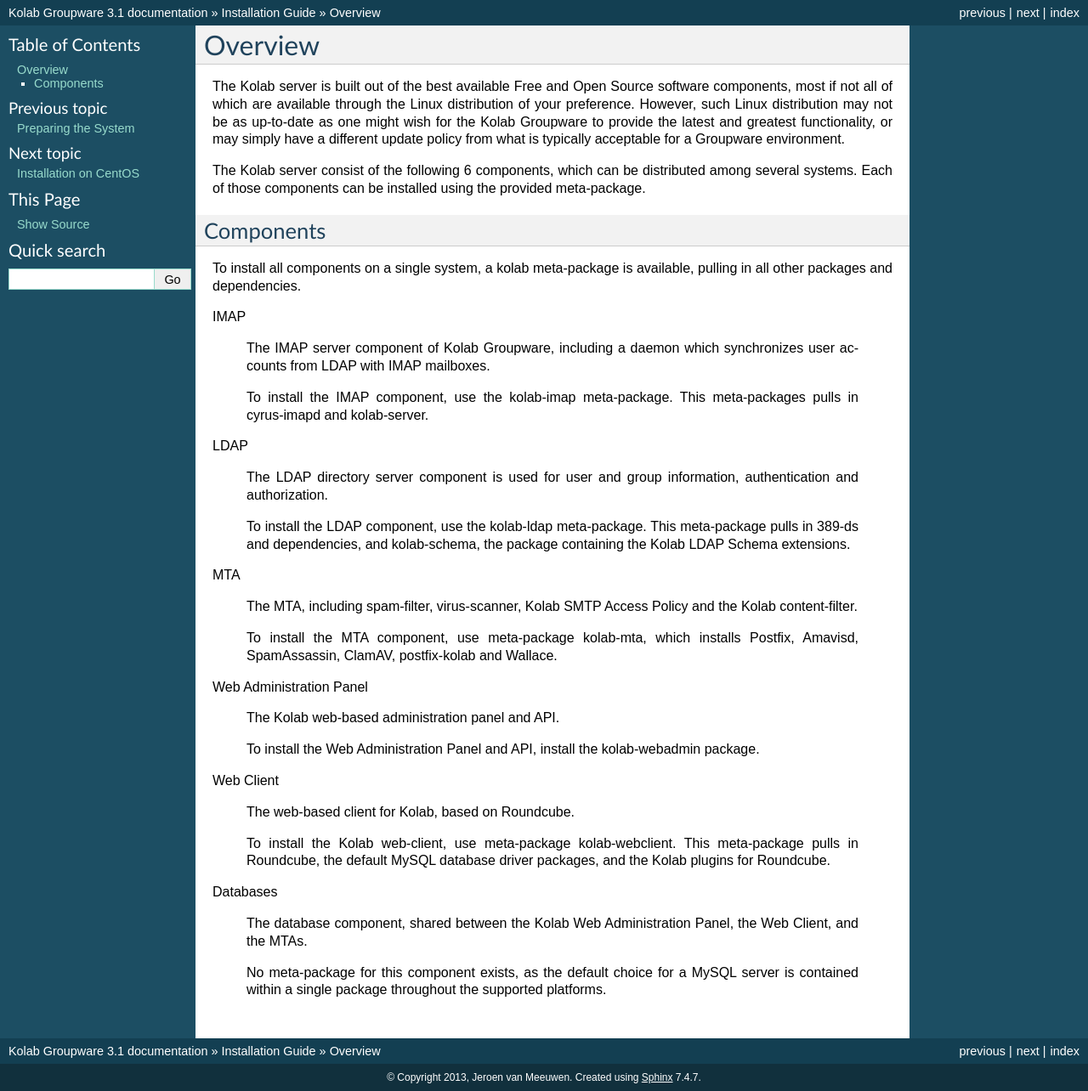
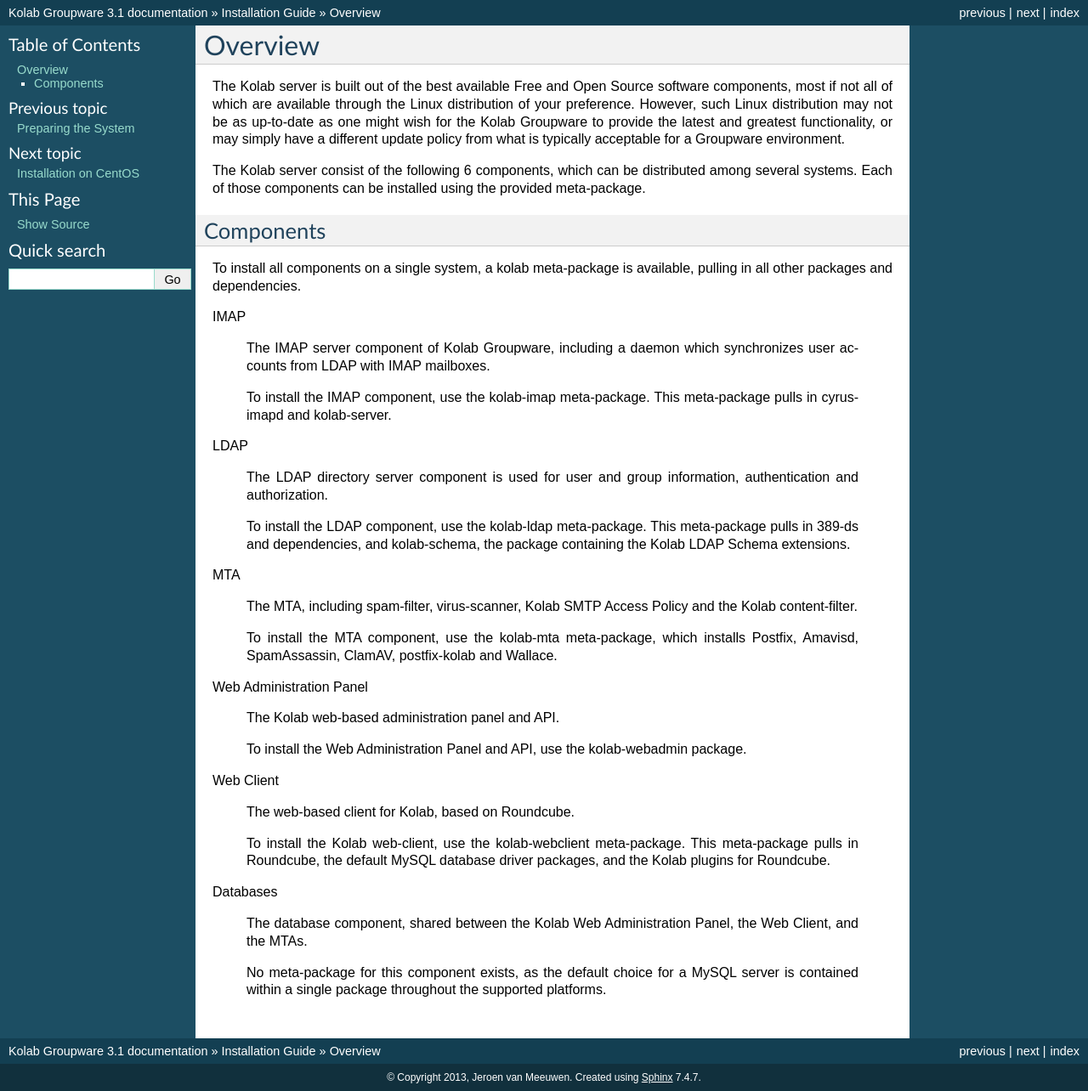
Before and after one commit to kanarip/kolab-docs, a Sphinx documentation site: the page built from source/installation-guide/overview.rst, in a window 1280 px wide. Shown: the whole page at 85% size. Built offline with Sphinx 7.4.7, drawn with Linux system fonts in a browser that asks for light colours.

Commit message:
Typo and consistency.

```diff
--- a/source/installation-guide/overview.rst
+++ b/source/installation-guide/overview.rst
@@ -14,7 +14,7 @@
 
     The IMAP server component of Kolab Groupware, including a daemon which synchronizes user accounts from LDAP with IMAP mailboxes.
 
-    To install the IMAP component, use the kolab-imap meta-package. This meta-packages pulls in cyrus-imapd and kolab-server.
+    To install the IMAP component, use the kolab-imap meta-package. This meta-package pulls in cyrus-imapd and kolab-server.
 
 LDAP
 
@@ -26,19 +26,19 @@
 
     The MTA, including spam-filter, virus-scanner, Kolab SMTP Access Policy and the Kolab content-filter.
 
-    To install the MTA component, use meta-package kolab-mta, which installs Postfix, Amavisd, SpamAssassin, ClamAV, postfix-kolab and Wallace.
+    To install the MTA component, use the kolab-mta meta-package, which installs Postfix, Amavisd, SpamAssassin, ClamAV, postfix-kolab and Wallace.
 
 Web Administration Panel
 
     The Kolab web-based administration panel and API.
 
-    To install the Web Administration Panel and API, install the kolab-webadmin package.
+    To install the Web Administration Panel and API, use the kolab-webadmin package.
 
 Web Client
 
     The web-based client for Kolab, based on Roundcube.
 
-    To install the Kolab web-client, use meta-package kolab-webclient. This meta-package pulls in Roundcube, the default MySQL database driver packages, and the Kolab plugins for Roundcube.
+    To install the Kolab web-client, use the kolab-webclient meta-package. This meta-package pulls in Roundcube, the default MySQL database driver packages, and the Kolab plugins for Roundcube.
 
 Databases
 
```
